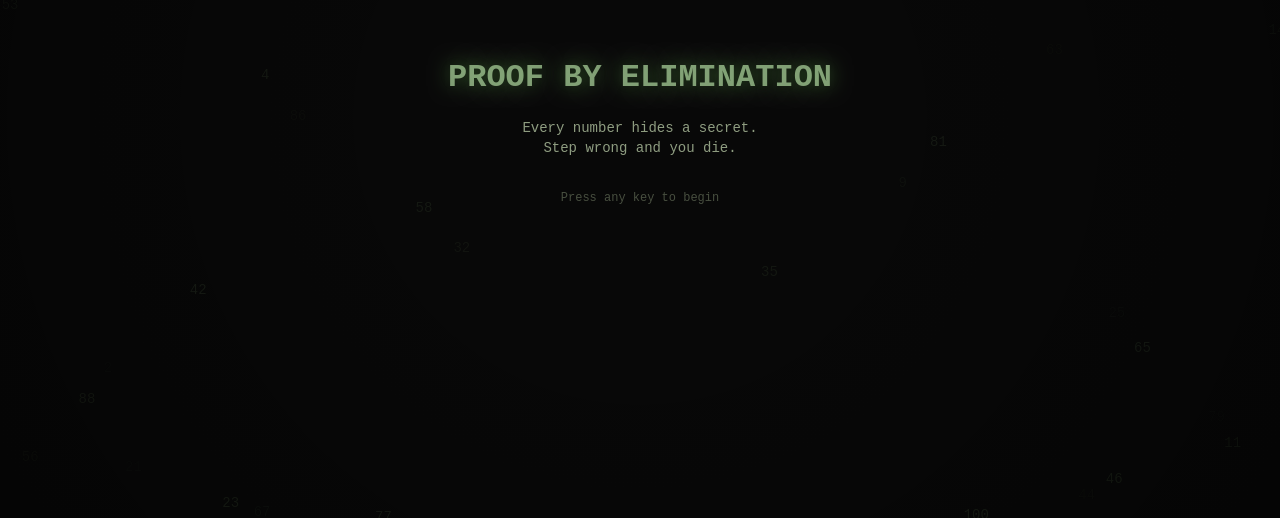
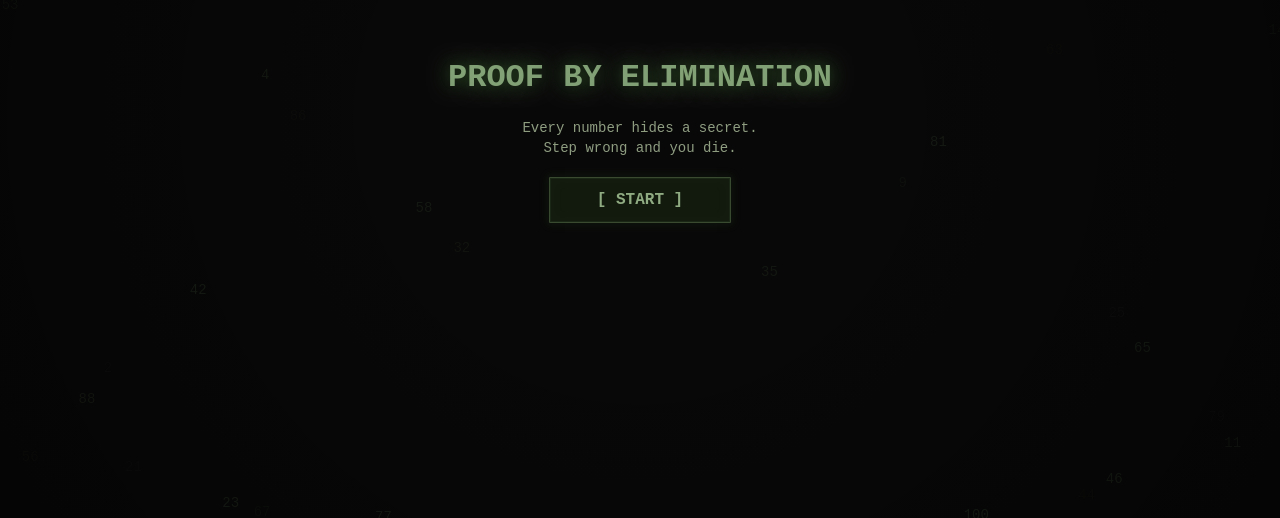
Before and after one commit to abigailhaddad/mathgarden, a plain HTML site: page index.html in a window 1280 px wide. Shown: the part 282-800 px from the top of the page. Drawn offline with Linux system fonts and the light colour scheme; animation ran at ten frames a second.

Commit message:
Add visible START button on title screen
Drawn as a pulsing bordered rectangle with [ START ] text.
Click/tap detection on the button area. Keyboard still works too.

Co-Authored-By: Claude Opus 4.6 <noreply@anthropic.com>

```diff
--- a/index.html
+++ b/index.html
@@ -65,16 +65,34 @@
         }
       });
 
+      // Mouse click — for start button and game over/win
+      canvas.addEventListener('click', function(e) {
+        var gs = engine.getState();
+        if (gs.state === STATE.TITLE) {
+          // Check if click is on start button
+          var btn = LiarsGarden.createRenderer._titleBtn;
+          if (btn) {
+            var rect = canvas.getBoundingClientRect();
+            var mx = e.clientX - rect.left;
+            var my = e.clientY - rect.top;
+            if (mx >= btn.x && mx <= btn.x + btn.w && my >= btn.y && my <= btn.y + btn.h) {
+              engine.startGame();
+            }
+          }
+          return;
+        }
+        if (gs.state === STATE.GAME_OVER || gs.state === STATE.WIN) {
+          engine.restartGame();
+          return;
+        }
+      });
+
       // Touch
       var touchStartX = 0, touchStartY = 0;
       canvas.addEventListener('touchstart', function(e) {
         var gs = engine.getState();
-        if (gs.state === STATE.TITLE) {
-          engine.startGame();
-          return;
-        }
-        if (gs.state === STATE.GAME_OVER || gs.state === STATE.WIN) {
-          engine.restartGame();
+        if (gs.state === STATE.TITLE || gs.state === STATE.GAME_OVER || gs.state === STATE.WIN) {
+          // Handled by click
           return;
         }
         var t = e.touches[0];
--- a/js/renderer.js
+++ b/js/renderer.js
@@ -147,13 +147,33 @@
       ctx.fillText('Step wrong and you die.', w / 2, h / 2 + 30);
       ctx.globalAlpha = 1;
 
-      // Prompt — pulsing but readable
-      var promptAlpha = 0.5 + 0.4 * Math.sin(time * 3);
-      ctx.globalAlpha = promptAlpha;
-      ctx.fillStyle = '#8a9a7a';
-      ctx.font = '12px monospace';
-      ctx.fillText('Press any key to begin', w / 2, h / 2 + 80);
+      // Start button
+      var btnW = 180, btnH = 44;
+      var btnX = w / 2 - btnW / 2;
+      var btnY = h / 2 + 60;
+      var btnPulse = 0.6 + 0.15 * Math.sin(time * 2.5);
+
+      // Button border glow
+      ctx.shadowColor = '#4a8a3a';
+      ctx.shadowBlur = 10;
+      ctx.strokeStyle = 'rgba(140, 180, 120, ' + btnPulse + ')';
+      ctx.lineWidth = 1.5;
+      ctx.strokeRect(btnX, btnY, btnW, btnH);
+      ctx.shadowBlur = 0;
+
+      // Button fill
+      ctx.fillStyle = 'rgba(20, 30, 15, 0.8)';
+      ctx.fillRect(btnX, btnY, btnW, btnH);
+
+      // Button text
+      ctx.fillStyle = '#b0d0a0';
+      ctx.font = 'bold 16px monospace';
+      ctx.globalAlpha = 0.8 + 0.15 * Math.sin(time * 3);
+      ctx.fillText('[ START ]', w / 2, btnY + btnH / 2);
       ctx.globalAlpha = 1;
+
+      // Store button bounds for click detection
+      createRenderer._titleBtn = { x: btnX, y: btnY, w: btnW, h: btnH };
     }
 
     function drawVignette(w, h) {
```
